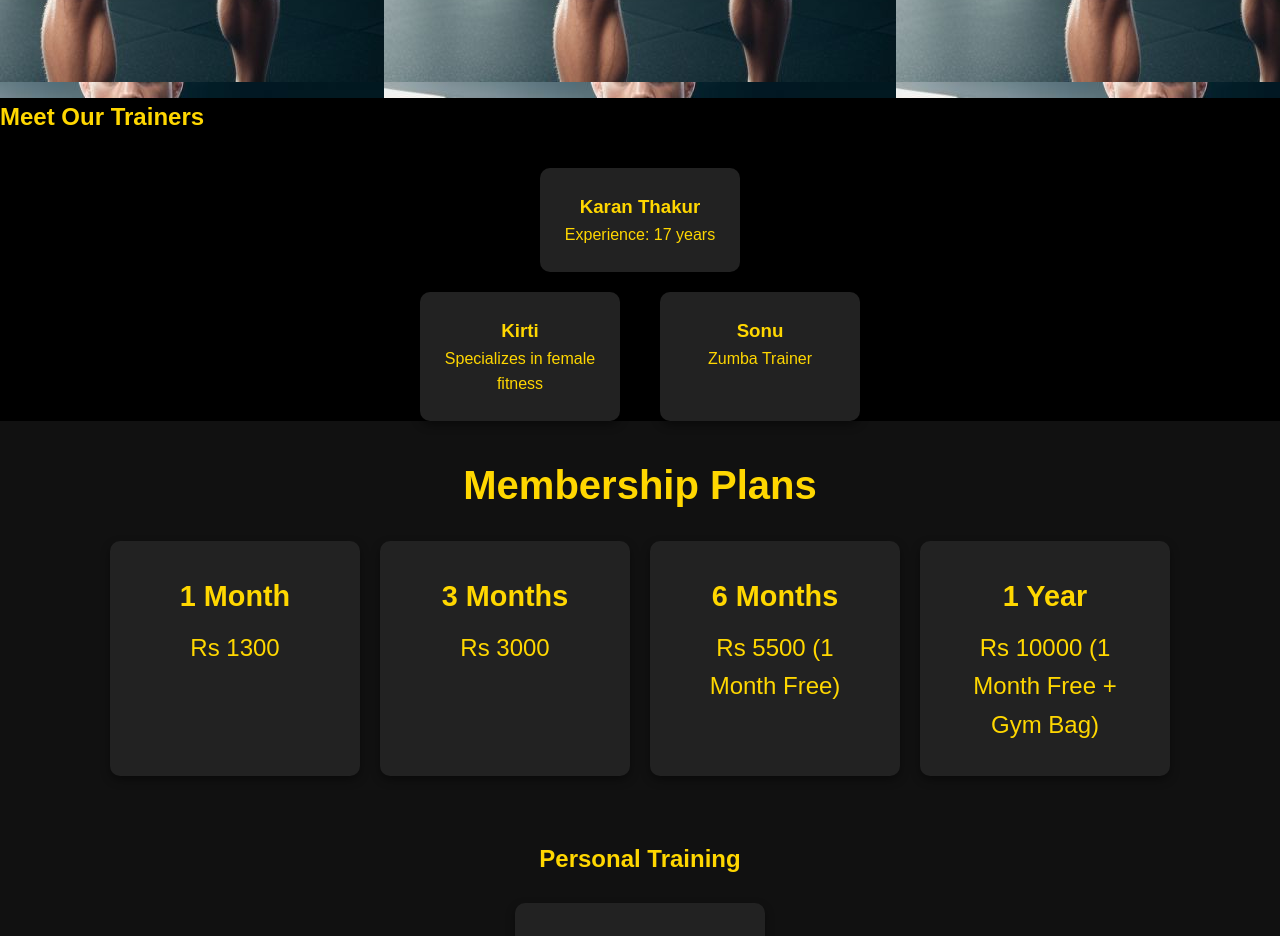
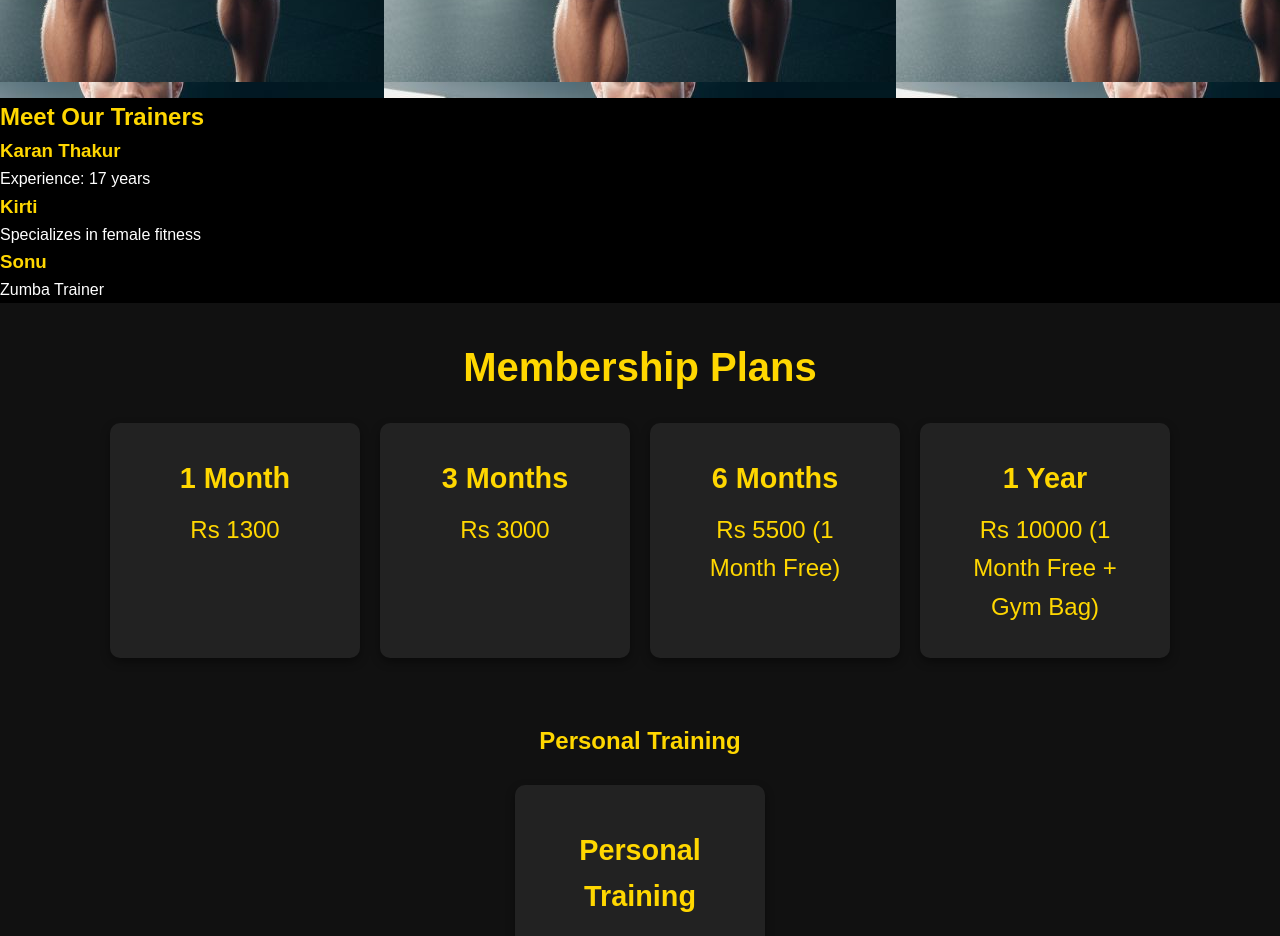
Before and after one commit to VarnankSharma/BfitGym, a React (Create React App) app: page / in a window 1280 px wide. Shown: the part 1900-2836 px from the top of the page. Built offline with nearby package versions, Linux system fonts and the light colour scheme.

Commit message:
Updated content

```diff
--- a/public/styles.css
+++ b/public/styles.css
@@ -123,40 +123,3 @@ a:hover {
   align-items: center; /* Ensures vertical alignment if needed */
   margin-top: 1.5rem; /* Add spacing above the box if necessary */
 }
-/* Trainers Section */
-.trainers-container {
-  display: flex;
-  flex-direction: column; /* Stacks the top and bottom trainers */
-  align-items: center;
-  gap: 20px;
-  margin-top: 2rem;
-}
-
-.top-trainer {
-  display: flex;
-  justify-content: center; /* Centers Karan on top */
-  width: 100%;
-}
-
-.bottom-trainers {
-  display: flex;
-  justify-content: center; /* Centers the row of Kirti and Sonu */
-  gap: 40px; /* Adds spacing between Kirti and Sonu */
-  width: 100%;
-}
-
-.trainer-box {
-  background-color: #222;
-  color: #FFD700; /* Golden text for the trainers */
-  padding: 1.5rem;
-  width: 200px; /* Adjust width for consistency */
-  text-align: center;
-  border-radius: 10px;
-  box-shadow: 0 4px 10px rgba(0, 0, 0, 0.4); /* Subtle shadow */
-  transition: transform 0.3s ease, box-shadow 0.3s ease;
-}
-
-.trainer-box:hover {
-  transform: translateY(-10px);
-  box-shadow: 0 6px 15px rgba(255, 215, 0, 0.6);
-}
```
